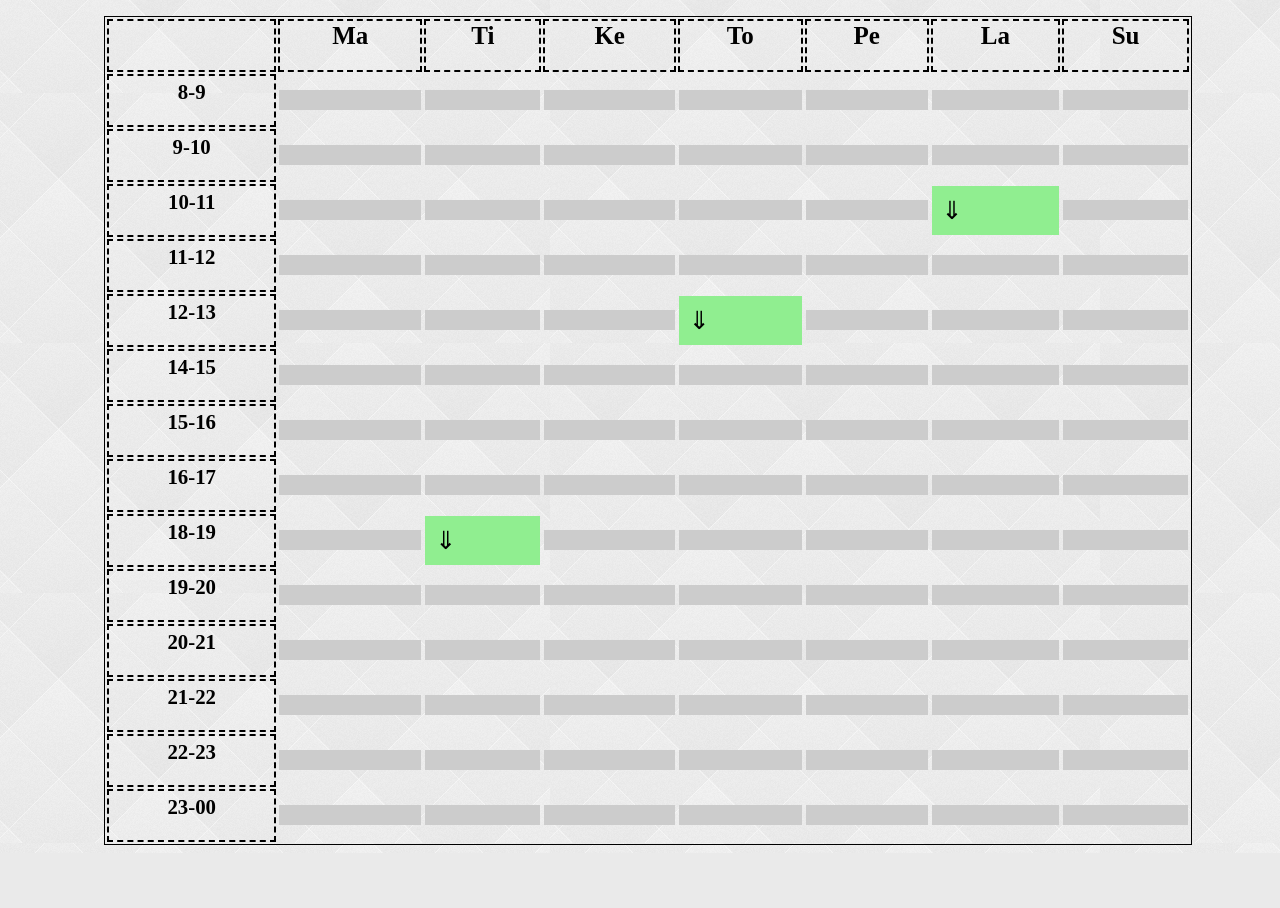
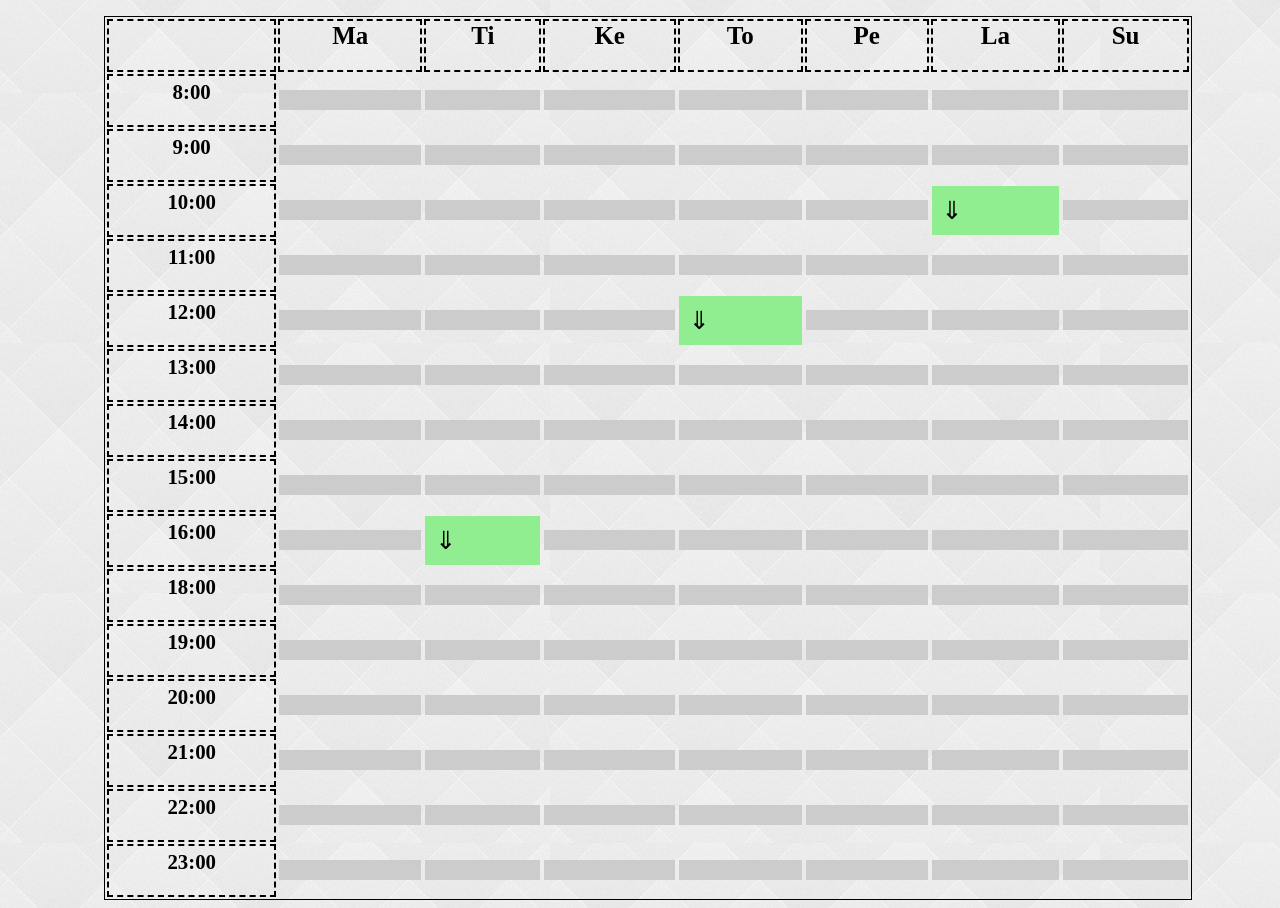
Before and after one commit to Softala1team/Hurraste-Oy, a Java web app: page /TESTI.jsp in a window 1280 px wide. Shown: the part 157-1065 px from the top of the page. Before the commit the page ends 1008 px from the top, so only its background shows below. Run offline with Tomcat 11, a stand-in JSP engine, Linux system fonts and the light colour scheme.

Commit message:
puuttuva tunti lisätty uudistettuun kalenteriin ja ajat muutettu hieman

```diff
--- a/sovellus/src/main/webapp/TESTI.jsp
+++ b/sovellus/src/main/webapp/TESTI.jsp
@@ -35,20 +35,21 @@
 		<th>La</th>
 		<th>Su</th>
 	</tr>
-	<tr class=tunti><th><small>8-9</small></th></tr>
-	<tr class=tunti><th><small>9-10</small></th></tr>
-	<tr class=tunti><th><small>10-11</small></th></tr>
-	<tr class=tunti><th><small>11-12</small></th></tr>
-	<tr class=tunti><th><small>12-13</small></th></tr>
-	<tr class=tunti><th><small>14-15</small></th></tr>
-	<tr class=tunti><th><small>15-16</small></th></tr>
-	<tr class=tunti><th><small>16-17</small></th></tr>
-	<tr class=tunti><th><small>18-19</small></th></tr>
-	<tr class=tunti><th><small>19-20</small></th></tr>
-	<tr class=tunti><th><small>20-21</small></th></tr>
-	<tr class=tunti><th><small>21-22</small></th></tr>
-	<tr class=tunti><th><small>22-23</small></th></tr>
-	<tr class=tunti><th><small>23-00</small></th></tr>
+	<tr class=tunti><th><small>8:00</small></th></tr>
+	<tr class=tunti><th><small>9:00</small></th></tr>
+	<tr class=tunti><th><small>10:00</small></th></tr>
+	<tr class=tunti><th><small>11:00</small></th></tr>
+	<tr class=tunti><th><small>12:00</small></th></tr>
+	<tr class=tunti><th><small>13:00</small></th></tr>
+	<tr class=tunti><th><small>14:00</small></th></tr>
+	<tr class=tunti><th><small>15:00</small></th></tr>
+	<tr class=tunti><th><small>16:00</small></th></tr>
+	<tr class=tunti><th><small>18:00</small></th></tr>
+	<tr class=tunti><th><small>19:00</small></th></tr>
+	<tr class=tunti><th><small>20:00</small></th></tr>
+	<tr class=tunti><th><small>21:00</small></th></tr>
+	<tr class=tunti><th><small>22:00</small></th></tr>
+	<tr class=tunti><th><small>23:00</small></th></tr>
 </table>
 </div>
 <script src="TESTIscript.js"></script>
--- a/sovellus/src/main/webapp/TESTIscript.js
+++ b/sovellus/src/main/webapp/TESTIscript.js
@@ -15,7 +15,7 @@ function teeKalenteri (){
 
 function teeTapahtumia(){
 	teeTapahtuma("58", "Pieni porukka jalkapalloa pelaamaan", "Tule kanssani pelaamaan jalkapalloa! \n\nOsallistujat: 0/2 " +
-			"\n\nMikko Mehilainen \n\nHiekkaharjun urheilukentta \n18:00-19:00");
+			"\n\nMikko Mehilainen \n\nHiekkaharjun urheilukentta \n16:00-17:00");
 	teeTapahtuma("32", "Joka torstai jalkapalloa!", "Pieni porukka kokoontuu pelaamaan jalkapalloa joka torstai ja etsimme muutamaa lisapelaajaa!" +
 			"\n\nOsallistujat: 0/4 \n\nJussi Juuhala \n\nKapylan kentta \n\n12:00-13:00 ");
 	teeTapahtuma("20", "Jalkapallo klub", "Jalkapallo klub kokoontuu lauantaisin, tule sinakin rohkeasti mukaan! \n\nOsallistujat: 0/10" +
```
